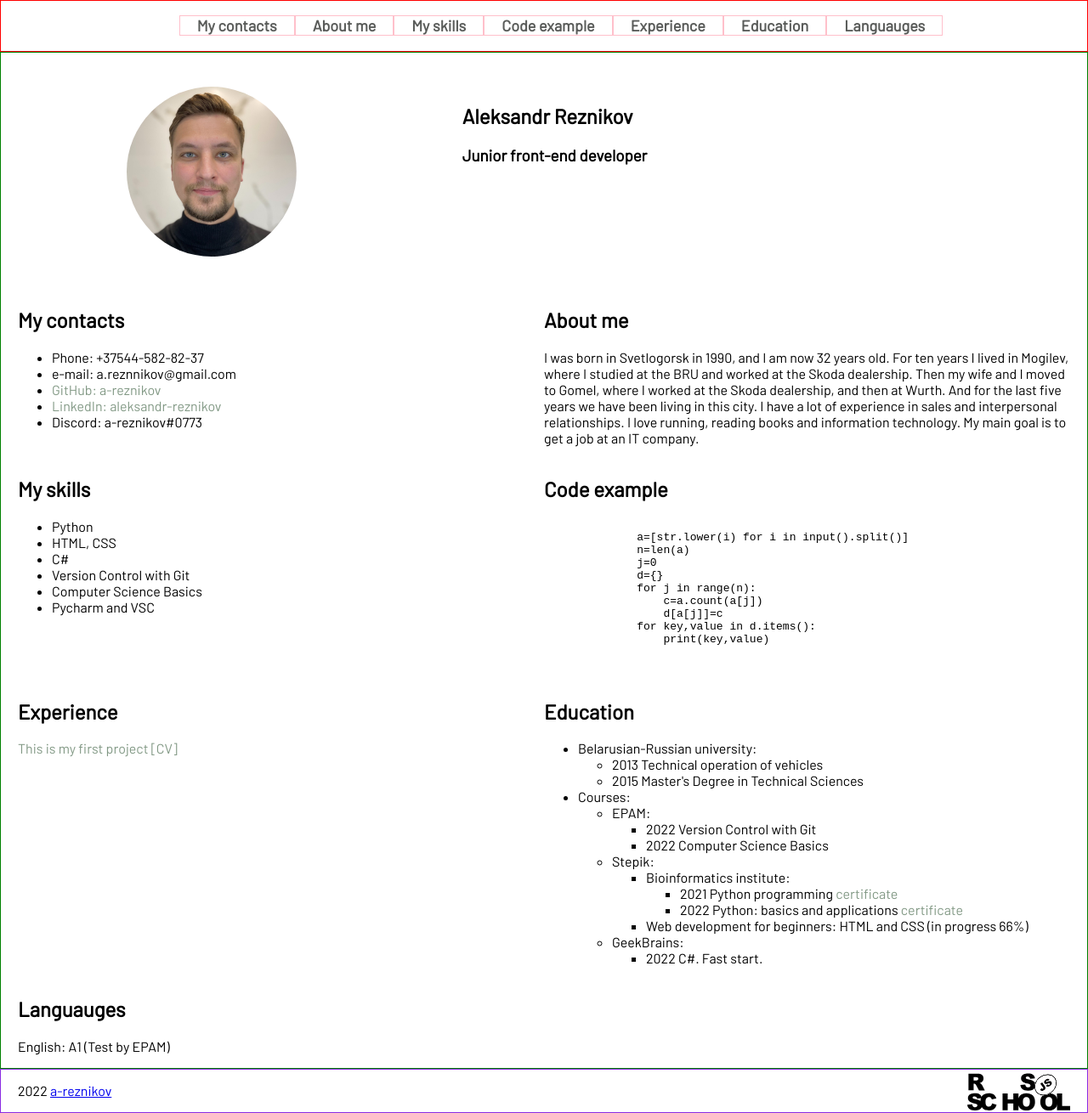
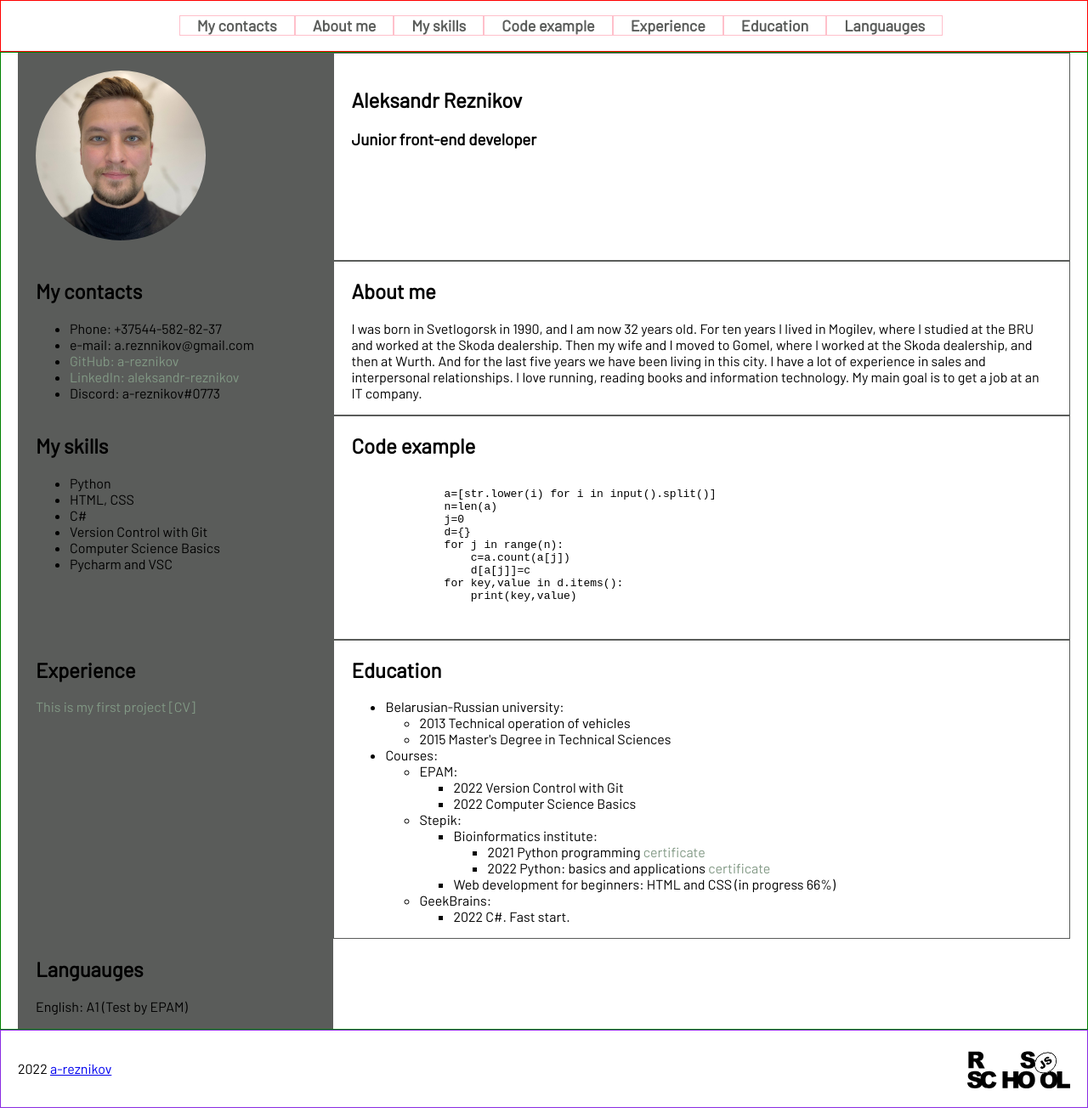
Before and after one commit to a-reznikov/rsschool-cv, a plain HTML site: page index.html in a window 1280 px wide. Shown: the whole page at 85% size. Drawn offline with Linux system fonts and the light colour scheme.

Commit message:
refactor: change structure column 30/70

```diff
--- a/index.html
+++ b/index.html
@@ -28,14 +28,16 @@
     </header>
     <main class="main">
       <div class="container main-container">
-        <section class="section section-profile">
+        <section class="section-left section-profile">
           <img src="assets/img/avatar.png" alt="avatar" class="profile-avatar">
+        </section>
+        <section class="section-right section-profile">
           <div class="section-profile-title">
             <h1 class="profile-title">Aleksandr Reznikov</h1>
             <h3 class="profile-subtitle">Junior front-end developer</h3>
           </div>
         </section>
-        <section class="section" id="my-contacts">
+        <section class="section-left" id="my-contacts">
           <h2 class="section-title">My contacts</h2>
           <ul class="section-list">
             <li class="section-item contacts">Phone: +37544-582-82-37</li>
@@ -45,12 +47,12 @@
             <li class="section-item contacts">Discord: a-reznikov#0773</li>
           </ul>
         </section>
-        <section class="section" id="about-me">
+        <section class="section-right" id="about-me">
           <h2 class="section-title">About me</h2>
           <p>I was born in Svetlogorsk in 1990, and I am now 32 years old. For ten years I lived in Mogilev, where I studied at the BRU and worked at the Skoda dealership. Then my wife and I moved to Gomel, where I worked at the Skoda dealership, and then at Wurth. And for the last five years we have been living in this city. I have a lot of experience in sales and interpersonal relationships.
             I love running, reading books and information technology. My main goal is to get a job at an IT company.</p>
         </section>
-        <section class="section" id="my-skills">
+        <section class="section-left" id="my-skills">
           <h2 class="section-title">My skills</h2>
           <ul class="section-list">
             <li class="section-item skills">Python</li>
@@ -61,7 +63,7 @@
             <li class="section-item skills">Pycharm and VSC</li>
           </ul>
         </section>
-        <section class="section" id="code-example">
+        <section class="section-right" id="code-example">
           <h2 class="section-title">Code example</h2>
           <pre class="pre-text">
             <code class="code-python">
@@ -77,11 +79,11 @@
               </code>
           </pre>
         </section>
-        <section class="section" id="experience">
+        <section class="section-left" id="experience">
           <h2 class="section-title">Experience</h2>
           <p><a href="https://a-reznikov.github.io/rsschool-cv" class="web-link">This is my first project [CV]</a></p>
         </section>
-        <section class="section" id="education">
+        <section class="section-right" id="education">
           <h2 class="section-title">Education</h2>
           <ul class="section-list">
             <li class="section-item education">Belarusian-Russian university:</li>
@@ -112,7 +114,7 @@
               </ul>
           </ul>
         </section>
-        <section class="section" id="languauges">
+        <section class="section-left" id="languauges">
           <h2 class="section-title">Languauges</h2>
           <p>English: A1 (Test by EPAM)</p>
         </section>
--- a/style.css
+++ b/style.css
@@ -7,12 +7,12 @@ html {
 }
 
 body {
+  display: flex;
+  flex-direction: column;
+  justify-content: space-between;
   min-height: 100vh;
   margin: 0;
   padding: 0;
-  display: flex;
-  flex-direction: column;
-  justify-content: space-between;
   font-family: 'Barlow', sans-serif;
 }
 
@@ -21,21 +21,28 @@ body {
   flex-wrap: wrap;
 }
 
-.section {
-  width: 50%;
+.section-left {
+  width: 30%;
+  border: 1px solid #5a5c5a;
+  background-color: #5a5c5a;
+  padding: 0 20px;
+}
+
+.section-right {
+  width: 70%;
+  border: 1px solid #5a5c5a;
+  padding: 0 20px;
+}
+
+.section-profile {
+  padding: 20px;
 }
 
 @media (max-width: 768px) {
-  .section {
+  .section-left,
+  .section-right {
     width: 100%;
   }
-}
-
-.section-profile {
-  display: flex;
-  justify-content: space-around;
-  width: 100%;
-  padding: 40px 400px 40px 30px;
 }
 
 .profile-avatar {
@@ -101,6 +108,7 @@ footer {
     align-items: center;
     margin: 0 auto;
     color: #000000;
+    padding: 20px;
 }
 
 .git-footer {
```
